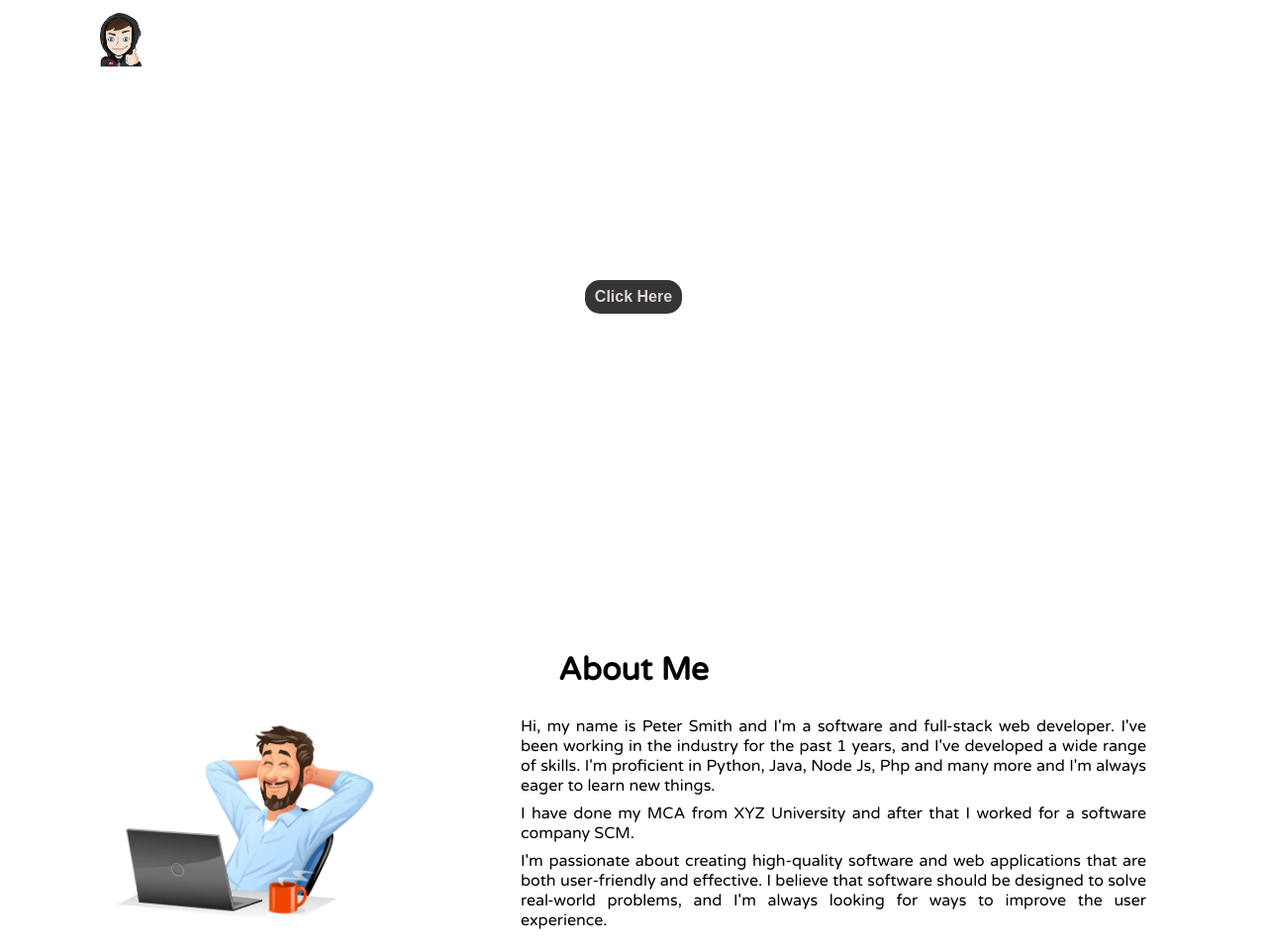
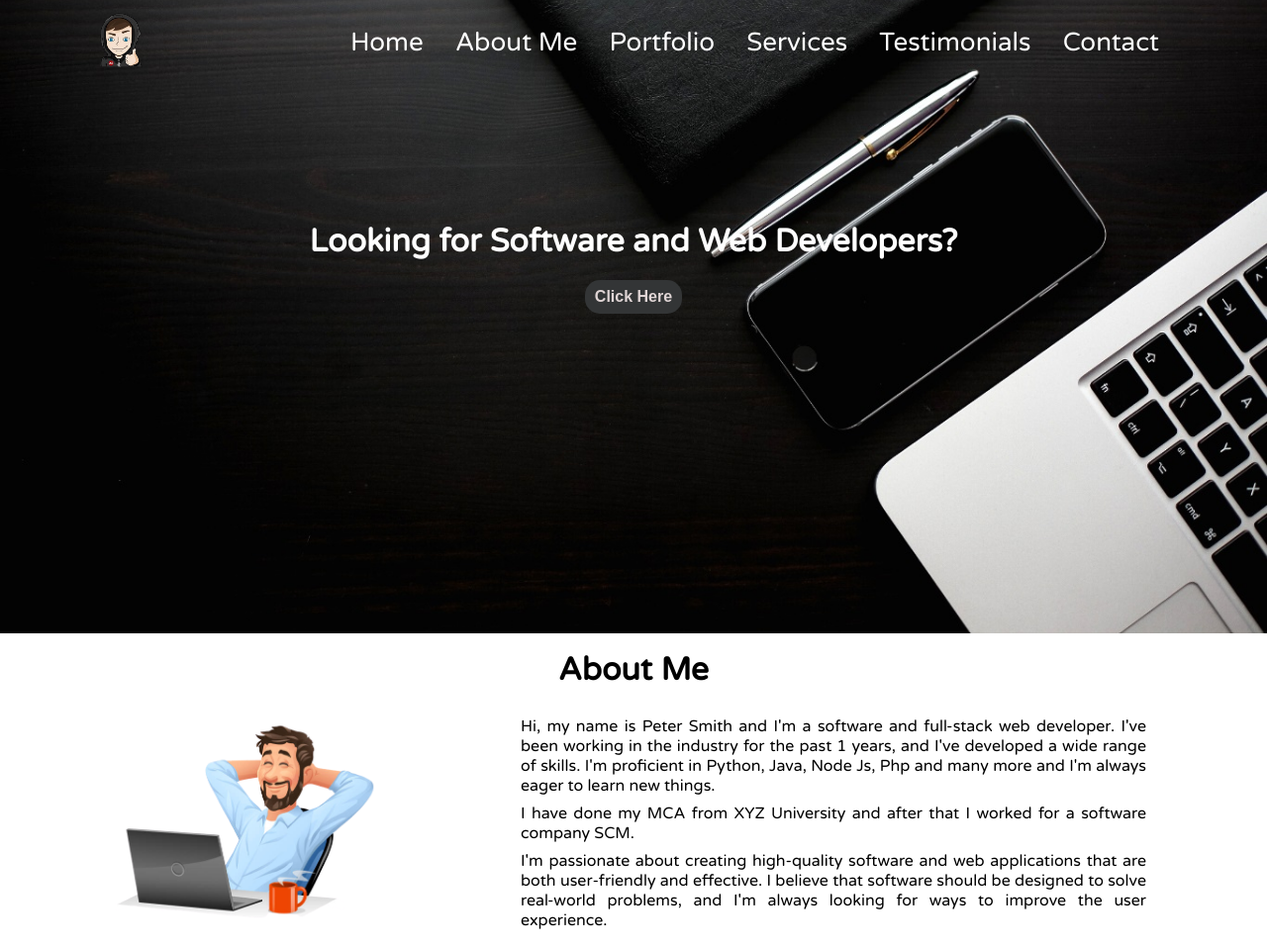
Before and after one commit to Pradummna/portfolio, a plain HTML site: page index.html in a window 1280 px wide. Shown: the top 959 px of the page at 99% size. Drawn offline with nearby package versions, Linux system fonts and the light colour scheme; files whose address does not match are found by name.

Commit message:
Update index.css

```diff
--- a/index.css
+++ b/index.css
@@ -21,7 +21,7 @@ body {
 /* Main Section */
 
 .bg-img {
-    background: url('home.jpg') no-repeat center center/cover;
+    background: url('img/home.jpg') no-repeat center center/cover;
     height: 640px;
 }
 
```
